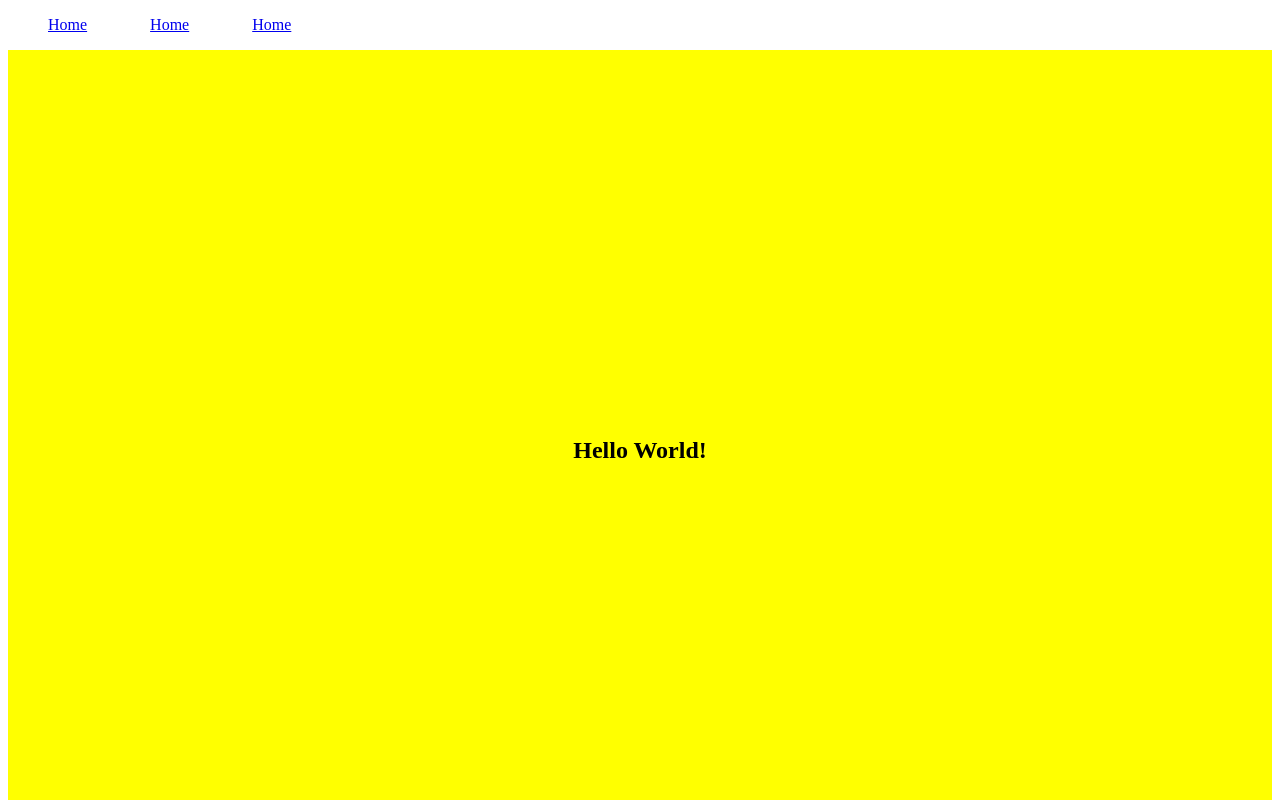
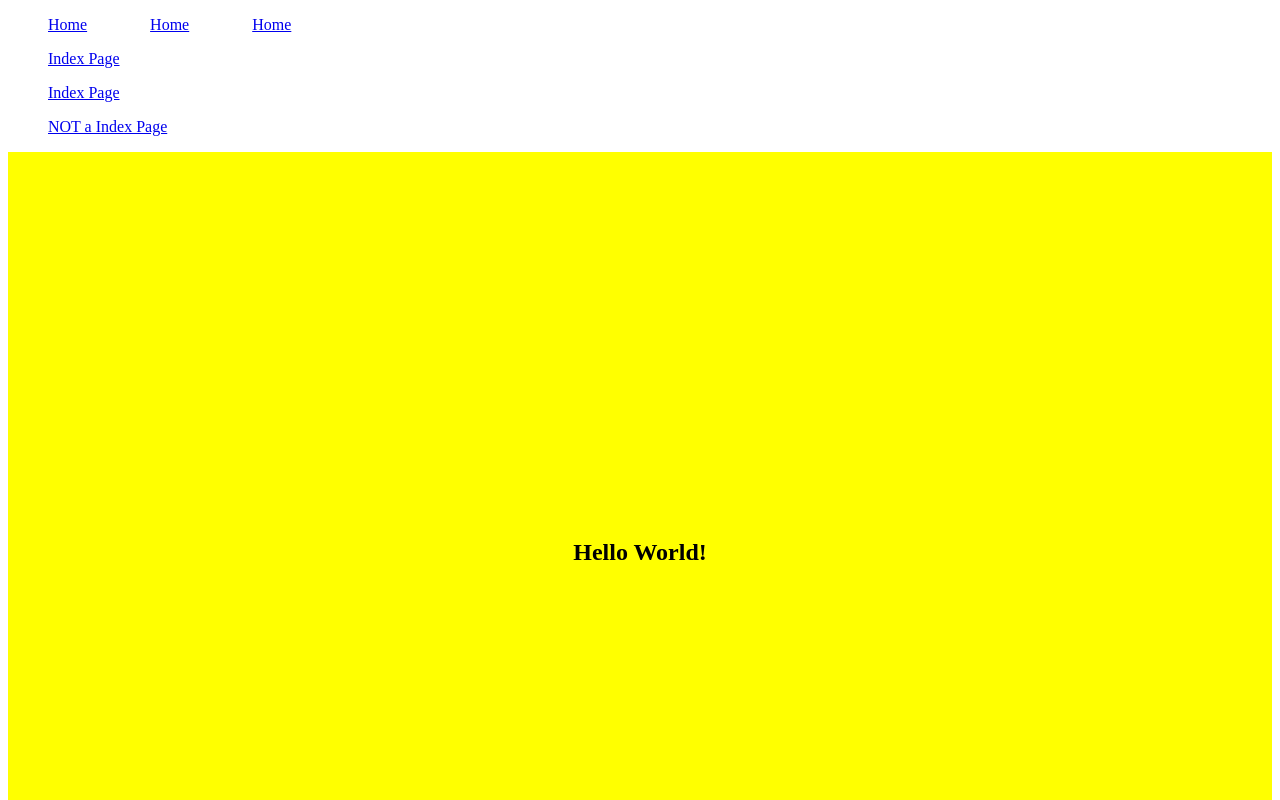
Before and after one commit to p06859/flexbot_labs, a plain HTML site: page html/flexbox1.html in a window 1280 px wide. Shown: the top 800 px of the page. Drawn offline with Linux system fonts and the light colour scheme.

Commit message:
Added a new container with class vertical and added a unordered list with many links in them. One of them NOT leading towards the index page

```diff
--- a/html/flexbox1.html
+++ b/html/flexbox1.html
@@ -21,6 +21,14 @@
         </ul>
     </nav>
 
+    <div class="vertical">
+        <ul>
+            <li><a href="../index.html">Index Page</a></li>
+            <li><a href="../index.html">Index Page</a></li>
+            <li><a href="../index.html">NOT a Index Page</a></li>
+        </ul>
+    </div>
+
     <main>
         <h2>Hello World!</h2>
     </main>
```
